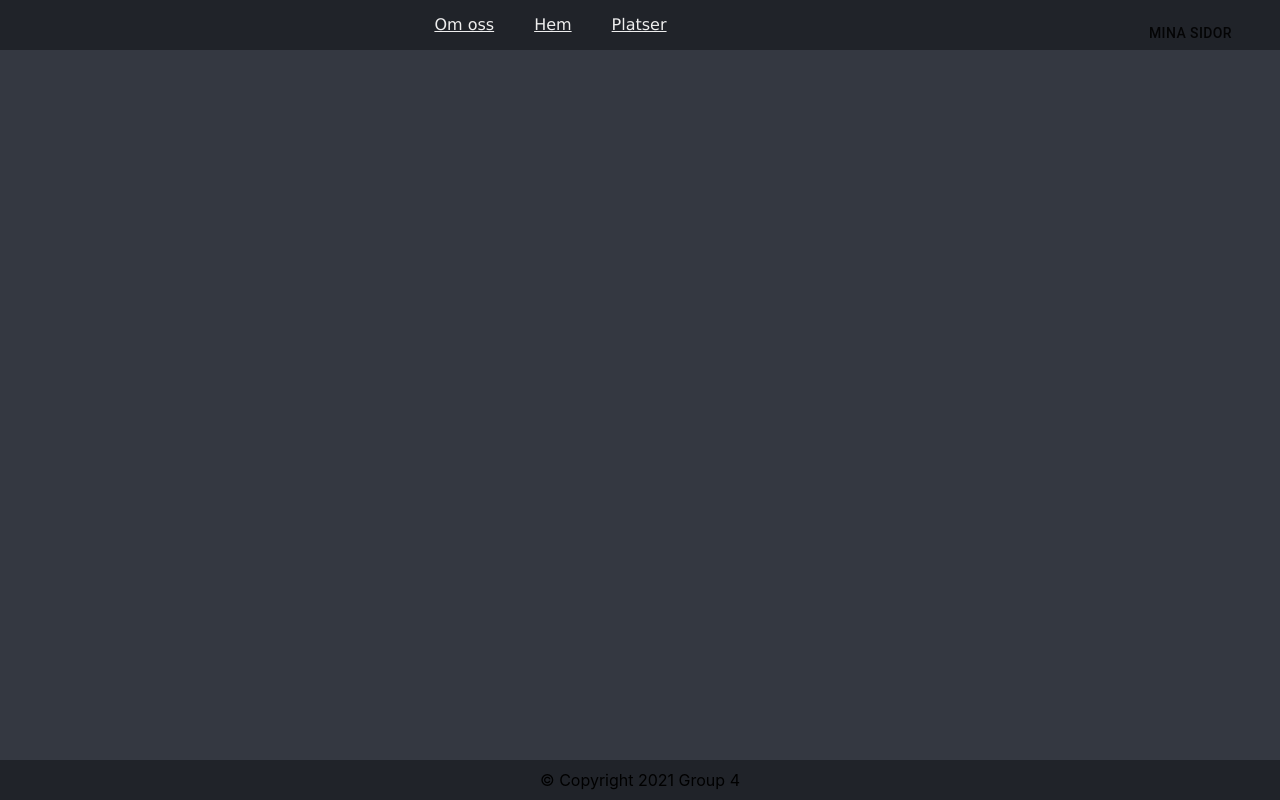
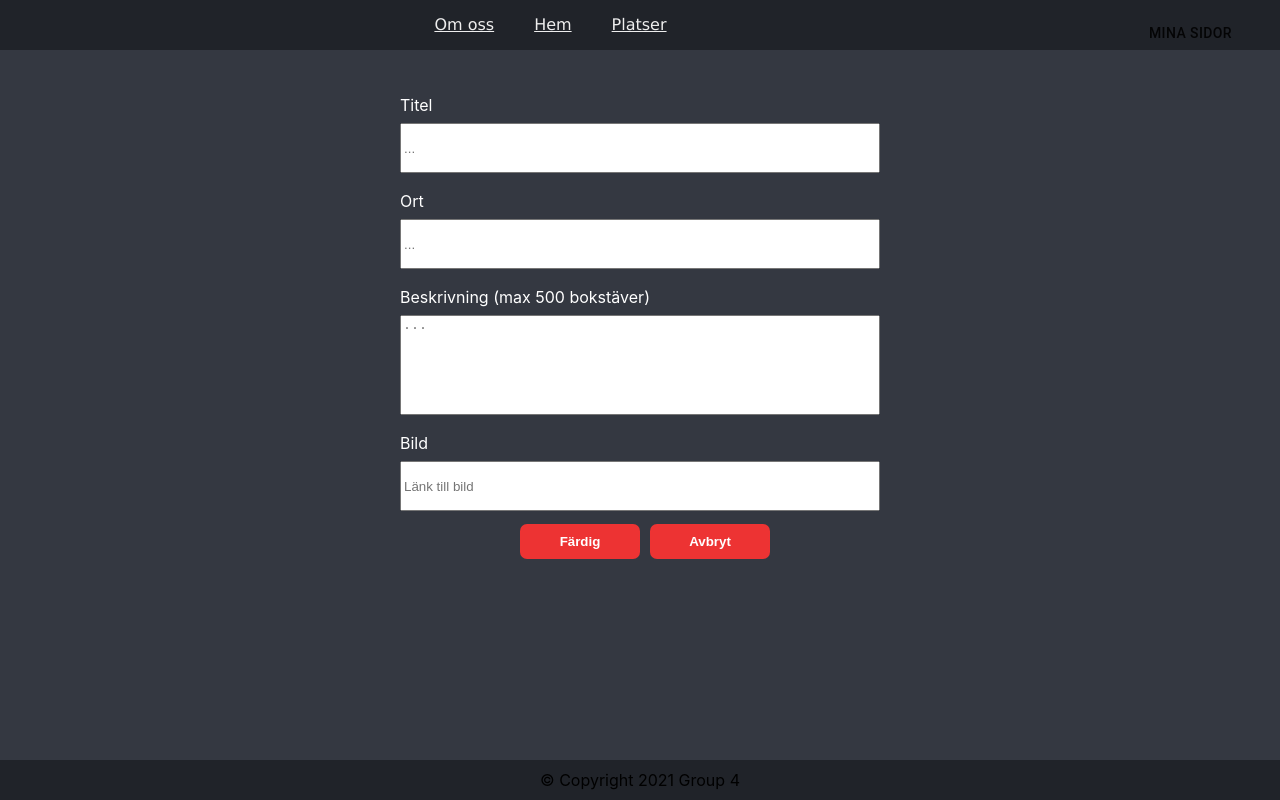
Before and after one commit to postila/clearbnb-grupp4, a React (Create React App) app: page /Uthyrning in a window 1280 px wide. Built offline with nearby package versions, Linux system fonts and the light colour scheme.

Commit message:
Added routes, basic input fields to RentingForm

```diff
--- a/src/App.js
+++ b/src/App.js
@@ -1,14 +1,14 @@
 import './App.css';
 import { BrowserRouter as Router, Route, Switch } from 'react-router-dom'
+import NavBar from './components/NavBar'
 
 // pages
 import AboutUs from './pages/AboutUs'
 import Home from './pages/Home'
 import Locations from './pages/Locations'
 import MyPage from './pages/MyPage'
+import RentingForm from './pages/RentingForm'
 
-
-import NavBar from './components/NavBar'
 
 function App() {
   return (
@@ -22,6 +22,7 @@ function App() {
             <Route exact path="/Om-oss" component={AboutUs} />
             <Route exact path="/Platser" component={Locations} />
             <Route exact path="/Mina-sidor" component={MyPage} />
+            <Route exact path="/Uthyrning" component={RentingForm} />
           </Switch>
         </main>
 
--- a/src/components/NavBar.js
+++ b/src/components/NavBar.js
@@ -39,7 +39,7 @@ function NavBar() {
             >
               <MenuItem onClick={() => { history.push('/Platser'); handleClose() }}>Platser</MenuItem>
               <MenuItem onClick={() => { history.push('/'); handleClose() }}>Hem</MenuItem>
-              <MenuItem onClick={() => { history.push('/Om-oss'); handleClose() }}>Om oss</MenuItem>
+              <MenuItem onClick={() => { history.push('/Uthyrning'); handleClose() }}>Uthyrning</MenuItem>
             </Menu>
           </div >
 
--- a/src/pages/RentingForm.js
+++ b/src/pages/RentingForm.js
@@ -0,0 +1,78 @@
+import React from 'react';
+import Radium from 'radium'
+
+const RentingForm = (props) => {
+  return (
+    <form style={styles.form}>
+      <label style={styles.label} for="fname">Titel</label>
+      <input style={styles.input} type="text" placeholder="..." required></input>
+
+      <label style={styles.label} for="fname">Ort</label>
+      <input style={styles.input} type="text" placeholder="..." required></input>
+
+      <label style={styles.label} for="fname">Beskrivning (max 500 bokstäver)</label>
+      <textarea style={styles.description} form="rentingform" maxlength="500" type="text" placeholder="..." required></textarea>
+
+      <label style={styles.label} for="fname">Bild</label>
+      <input style={styles.input} type="text" placeholder="Länk till bild" required></input>
+      <div>
+      <button style={styles.button}>Färdig</button>
+        <button style={styles.button}>Avbryt</button>
+      </div>
+    </form>
+  );
+}
+
+const styles = {
+  form: {
+    display: 'grid',
+    gridGap: '3px',
+    maxWidth: '500px',
+    margin: '20px auto',
+    padding: '10px'
+  },
+  input: {
+    textAlign: 'left',
+    height: '50px'
+  },
+
+  label: {
+    textAlign: 'left',
+    verticalAlign: 'text-bottom',
+    lineHeight: '10px',
+    color: 'white',
+    paddingTop: '20px',
+    paddingBottom: '10px',
+  },
+
+  description: {
+    textAlign: 'left',
+    height: '100px',
+    verticalAlign: 'text-top',
+    resize: 'none',
+  },
+
+  button: {
+    width: '120px',
+    margin: '0 auto',
+    marginTop: '10px',
+    marginLeft: '10px',
+    cursor: 'pointer',
+    border: 'none',
+    padding: '10px',
+    borderRadius: '7px',
+    color: 'white',
+    fontWeight: 'bold',
+    backgroundColor: '#ed3333'
+  },
+  register: {
+    cursor: 'pointer',
+    fontSize: '10px',
+    textTransform: 'uppercase',
+    ':hover': {
+      opacity: '50%'
+    }
+  }
+}
+
+export default Radium(RentingForm);
```
